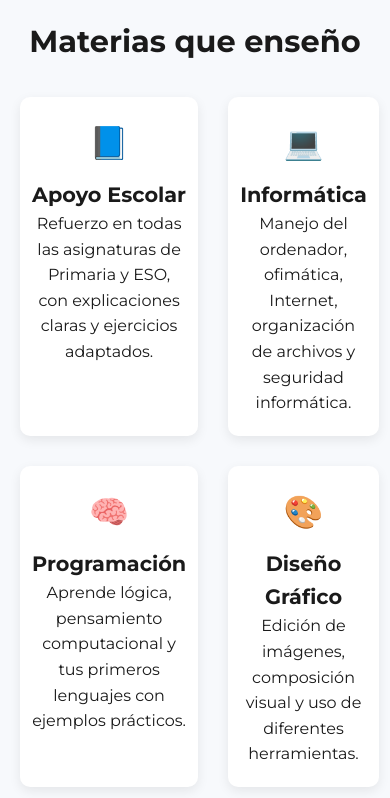
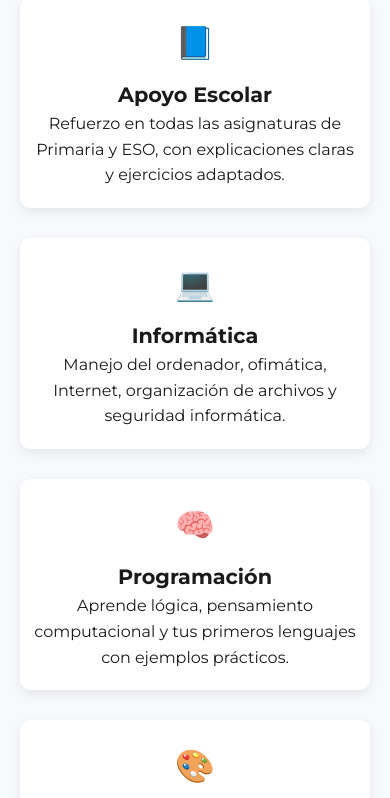
Before and after one commit to AlexPG-Design/Web-CP, a plain HTML site: page index.html in a window 390 px wide. Shown: the part 892-1690 px from the top of the page. Drawn offline with Linux system fonts and the light colour scheme.

Commit message:
styles.css

```diff
--- a/css/styles.css
+++ b/css/styles.css
@@ -171,9 +171,8 @@ a {
 
 .subjects-grid {
   display: grid;
-  grid-template-columns: repeat(3, 1fr);
+  grid-template-columns: repeat(2, 1fr);
   gap: var(--space-md);
-  grid-auto-flow: dense;
 }
 
 .subject-card {
@@ -302,118 +301,32 @@ a {
 }
 
 /* ========================= */
-/*     ESPACIADO COMPACTO    */
-/*  (activar/desactivar aquí) */
-/* ========================= */
-
-/*
-section {
-    padding: var(--space-lg) var(--space-sm);
-}
-
-.about-content,
-.subjects-content,
-.workflow-content,
-.reviews-content,
-.contact-content {
-    padding-top: var(--space-xs);
-}
-
-.subjects-grid,
-.workflow-grid,
-.reviews-grid {
-    gap: var(--space-sm);
-}
-
-.subject-card,
-.workflow-step,
-.review-card {
-    padding: var(--space-sm);
-}
-*/
-
-/* ========================= */
-/*     AJUSTES PERSONALIZADOS */
-/* ========================= */
-
-/* Colocar Diseño Gráfico debajo de Informática */
-.subject-card:nth-child(4) {
-  grid-column: 2;
-}
-
-/* Centrar títulos de sección */
-/* Centrar títulos de sección */
-section h2 {
-  text-align: center;
-  margin-top: var(--space-sm);
-  margin-bottom: var(--space-md);
-}
-
-/* Centrar títulos de las cards */
-.subject-card h3,
-.workflow-step h3,
-.review-card h3 {
-  text-align: center;
-}
-
-/* Centrar textos de las cards */
-.subject-card p,
-.workflow-step p,
-.review-card p {
-  text-align: center;
-}
-
-/* Centrar iconos */
-.subject-icon,
-.workflow-icon {
-  display: block;
-  text-align: center;
-  margin: 0 auto var(--space-xs) auto;
-}
-
-
-/* ========================= */
 /*      RESPONSIVE 768px     */
 /* ========================= */
 
 @media (max-width: 768px) {
 
-  /* Hero más cómodo en móvil */
   .hero {
     padding: var(--space-lg) var(--space-sm);
   }
 
-  /* Márgenes laterales para toda la web */
   .container {
     padding-left: 20px;
     padding-right: 20px;
   }
 
-  /* Título del hero más pequeño */
   .hero h1 {
     font-size: 2.2rem;
   }
 
-  /* Materias: 1 columna en móvil/tablet */
+  /* Materias: 1 columna */
   .subjects-grid {
     grid-template-columns: 1fr;
   }
 
-  /* Tarjetas */
   .subject-card,
-  .work-step {
-    text-align: center;
+  .workflow-step {
     padding: 20px 12px;
-  }
-
-  .subject-card img,
-  .work-step img {
-    margin-bottom: 10px;
-  }
-
-  /* Opiniones más separadas */
-  .testimonial {
-    margin-bottom: 20px;
   }
 }
 
@@ -423,7 +336,6 @@ section h2 {
 
 @media (max-width: 480px) {
 
-  /* Hero más compacto en móvil pequeño */
   .hero {
     padding: var(--space-lg) var(--space-xs);
   }
@@ -432,7 +344,6 @@ section h2 {
     font-size: 1.9rem;
   }
 
-  /* Botones 100% ancho */
   .button-primary,
   .button-secondary,
   .contact-button {
@@ -441,30 +352,8 @@ section h2 {
     font-size: 1rem;
   }
 
-  /* Footer más compacto */
   .footer {
     padding: var(--space-xs);
     font-size: 0.9rem;
   }
 }
-
-/* ========================= */
-/*   AJUSTES GLOBALES EXTRA  */
-/* ========================= */
-
-.subjects-grid {
-  align-items: stretch;
-}
-
-@media (max-width: 768px) {
-  .subjects .subjects-grid {
-    display: grid !important;
-    grid-template-columns: 1fr !important;
-    width: 100% !important;
-  }
-
-  .subjects .subject-card {
-    width: 100% !important;
-    max-width: 100% !important;
-  }
-}
```
